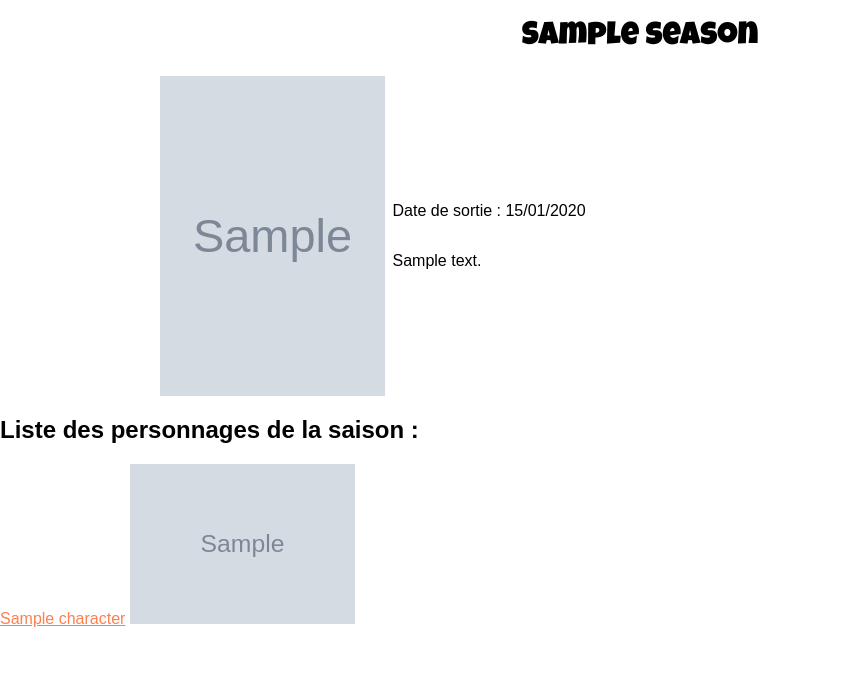
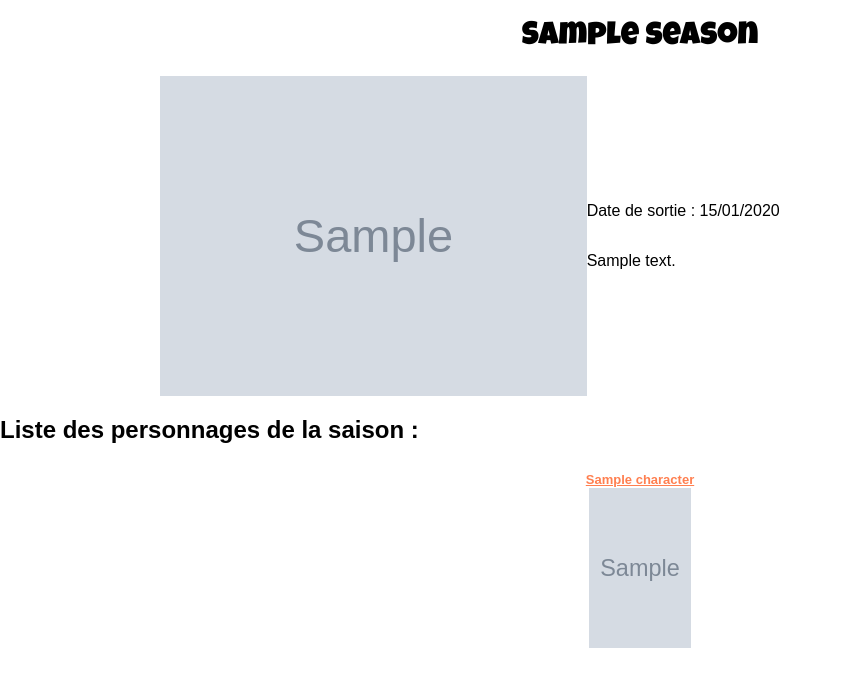
Before and after one commit to LouGrom/JojoDb, a Symfony app: template templates/season/view.html.twig in a window 1280 px wide. Shown: the part 80-767 px from the top of the page, without its empty margins (0-842 px from the left). Run offline with Twig, Linux system fonts and the light colour scheme; the template is opened without the code that fills it: most values are stand-ins (such as "Sample title", 1, 10 or a date in 2020); grey boxes marked "Sample" are stand-in pictures; some libraries are stand-ins or nearby versions.

Commit message:
:construction::lipstick: Edit season view UI & design

```diff
--- a/public/css/style.css
+++ b/public/css/style.css
@@ -24,7 +24,7 @@
     justify-content: space-around;
 }
 
-img {
+.season-pic {
     width: 225px;
     height: 350px;
 }
@@ -44,6 +44,7 @@
     width: 241px;
     height: 425px;
     transition: color 0.5s ease;
+    transition: background-color 0.5s ease;
     transition: transform 0.5s ease;
 }
 
@@ -51,11 +52,6 @@
     background-color: rgba(159, 87, 177, 0.61);
     color: white;
     transform: scale(1.1, 1.1);
-}
-
-.postersHome img {
-    height: 318px;
-    width: 212px;
 }
 
 nav {
@@ -105,10 +101,37 @@
 
 .character-list {
     display: flex;
-    justify-content: space-between;
+    flex-wrap: wrap;
+    justify-content: space-evenly;
     text-align: center;
 }
 
-.character-list img {
-    height: 10em;
+.character {
+    display: flex;
+    padding: 0.5em;
+    text-align: center;
+    text-decoration: none;
+    transition: color 0.5s ease;
+    transition: transform 0.5s ease;
+    flex-direction: column;
+    height: 12em;
+    width: 7em;
 }
+
+.character h3 {
+    font-size: small;
+    margin-bottom: 0.1em;
+    margin-top: 0;
+    text-decoration: none;
+}
+
+.character:hover {
+background-color: rgba(159, 87, 177, 0.61);
+color: white;
+transform: scale(1.1, 1.1);
+}
+
+.character img {
+    height: 160px;
+    width: 102px;
+}
--- a/templates/season/view.html.twig
+++ b/templates/season/view.html.twig
@@ -16,9 +16,11 @@
 <h2>Liste des personnages de la saison : </h2>
 <div class="character-list">
 {% for character in season.characters %}
-    <div>
-        <a href="{{ path('character_view',{'id' : character.id})}}">{{ character.name }}</a>
-        <img src="{{ character.picture }}" alt="character picture" href="{{ path('character_view',{'id' : character.id})}}">
+    <div class="character">
+        <a href="{{ path('character_view',{'id' : character.id})}}">
+            <h3>{{ character.name }}</h3>
+            <img src="{{ character.picture }}" alt="character picture">
+        </a>
     </div>
 {% endfor %}
 </div>
```
